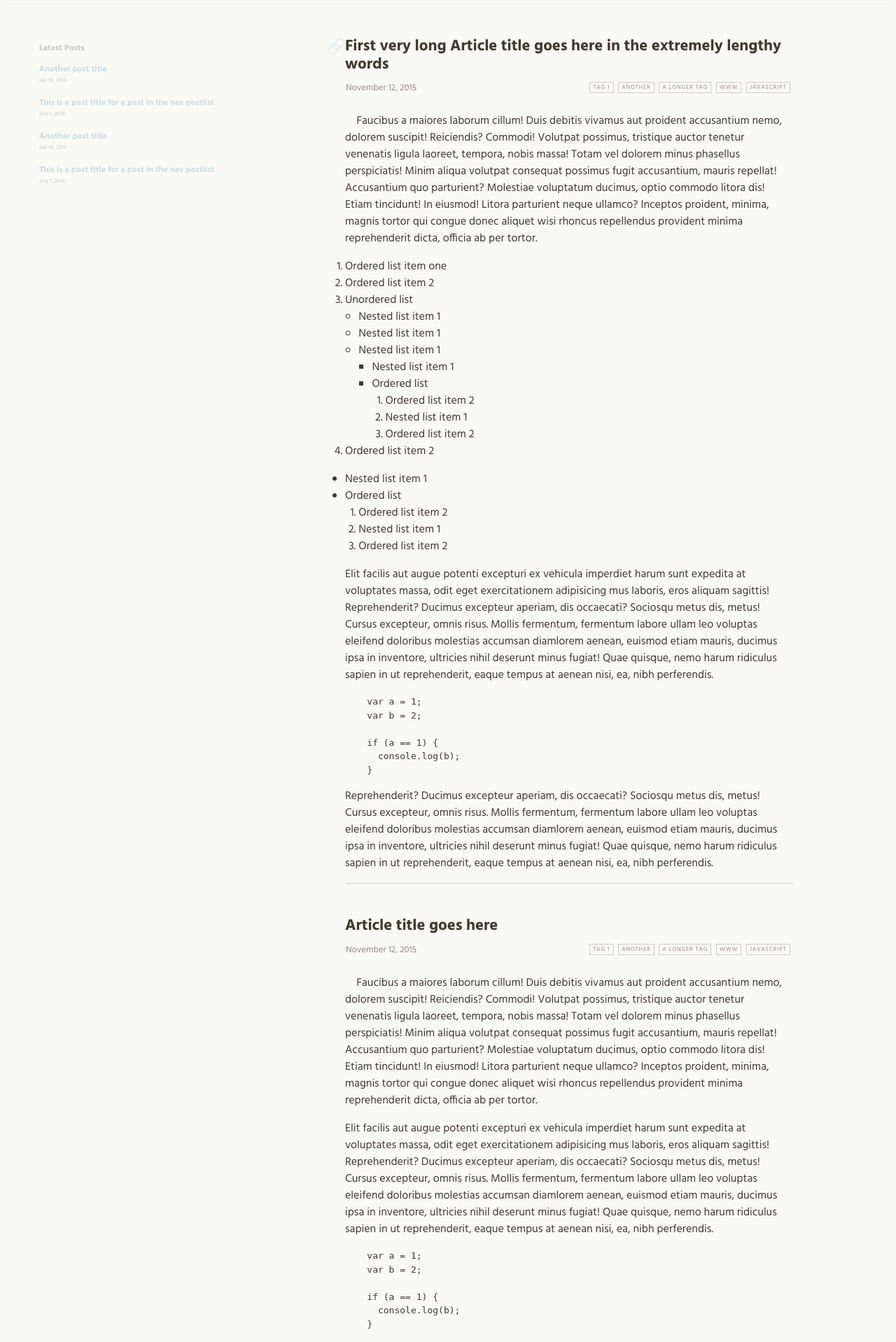
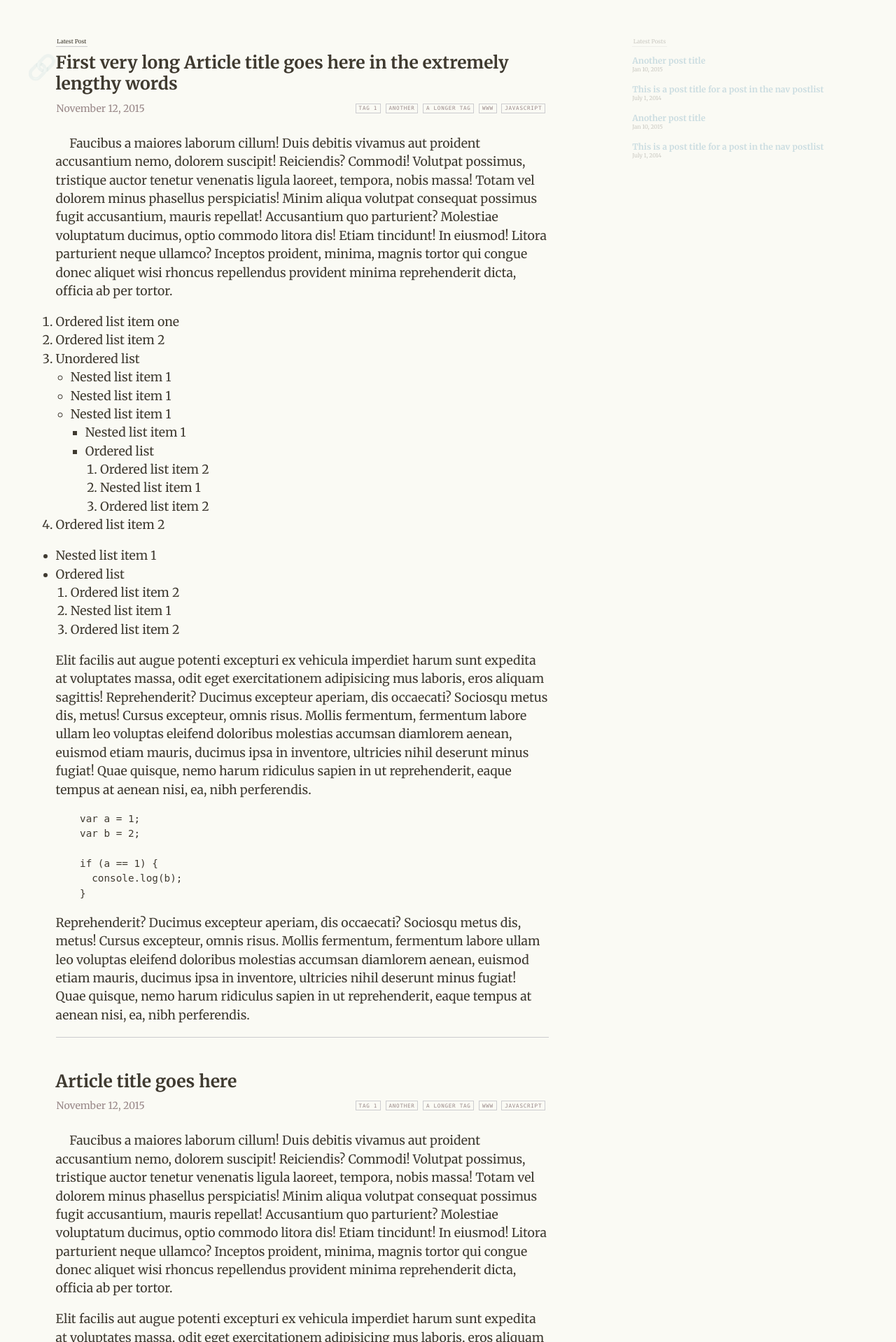
Before and after one commit to davidosomething/16.davidosomething.com, a PHP site: page / in a window 1280 px wide. Shown: the part 380-2298 px from the top of the page at 70% size. Run offline with PHP 8.4, Linux system fonts and the light colour scheme; style sheets or scripts are compiled from the project's sources.

Commit message:
some typography

```diff
--- a/assets/scss/global.scss
+++ b/assets/scss/global.scss
@@ -5,6 +5,25 @@
 ///
 /// @author David O'Trakoun <me@davidosomething.com>
 ////
+
+// -----------------------------------------------------------------------------
+// Media Queries
+// -----------------------------------------------------------------------------
+//
+// # Scale
+//
+$breakpoints: (
+  small:  480px,
+  medium: 640px,
+  middle: 768px,
+  large:  1024px,
+  xlarge: 1368px,
+);
+
+@mixin mq($size) {
+  $breakpoint: #{map-get($breakpoints, $size)};
+  @media (min-width: $breakpoint) { @content; }
+}
 
 // -----------------------------------------------------------------------------
 // Colors
@@ -39,24 +58,25 @@ $z: (
 // -----------------------------------------------------------------------------
 
 // Font
-$typeface-heading: 'Hind';
-$typeface-body:    'Hind';
+$typeface-heading: 'Merriweather';
+$typeface-body:    $typeface-heading;
 $typeface-body--fallback: sans-serif;
 
 // Sizes
 $fontsizes: (
   small: (
-    h2: 1.4rem,
+    h2: 1.4em,
 
-    globalSiteTitle: 0.8em,
+    globalSiteTitle: 0.6em,
     article__meta: 0.8em,
     article__body: 0.9em,
   ),
   medium: (
-    h2: 2rem,
-
     article__tags: 0.66em,
     article__body: 1em,
+  ),
+  large: (
+    body: 1.1em,
   ),
   nav: (
     default: 0.5rem,
@@ -70,25 +90,6 @@ $fontsizes: (
   $fontsizes-for-breakpoint: map-get($fontsizes, $breakpoint);
   $fontsize: map-get($fontsizes-for-breakpoint, $size);
   font-size: $fontsize;
-}
-
-// -----------------------------------------------------------------------------
-// Media Queries
-// -----------------------------------------------------------------------------
-//
-// # Scale
-//
-$breakpoints: (
-  small: 480px,
-  medium: 640px,
-  middle: 768px,
-  large:  1024px,
-  xlarge: 1368px,
-);
-
-@mixin mq($size) {
-  $breakpoint: #{map-get($breakpoints, $size)};
-  @media (min-width: $breakpoint) { @content; }
 }
 
 // -----------------------------------------------------------------------------
@@ -130,6 +131,10 @@ body {
   background: map-get($colors, 'primary-bg');
   color: map-get($colors, 'primary-text');
   font-family: $typeface-body, $typeface-body--fallback;
+
+  @include mq('large') {
+    @include fs('large', 'body');
+  }
 }
 
 a {
@@ -139,6 +144,21 @@ a {
   &:hover {
     color: map-get($colors, 'primary-link--hover');
   }
+}
+
+
+// -----------------------------------------------------------------------------
+// Widget
+// -----------------------------------------------------------------------------
+
+%widget__title {
+  border-bottom: 1px map-get($colors, 'primary-divider') solid;
+  display: inline-block;
+  font-size: 0.5rem;
+  font-weight: normal;
+  margin: 0 0 1em;
+  padding: 0.2em;
+  text-transform: capitalize;
 }
 
 
@@ -155,6 +175,7 @@ a {
 %globalBorder {
   border-top: 1px map-get($colors, 'primary-divider') solid;
 }
+
 
 // -----------------------------------------------------------------------------
 // Site Header
@@ -173,6 +194,7 @@ a {
 .siteTitle {
   @include fs('small', 'globalSiteTitle');
   background: map-get($colors, 'globalSiteTitle-bg');
+  font-family: sans-serif;
   font-weight: normal;
   line-height: 1;
   margin: 0;
@@ -180,12 +202,14 @@ a {
 
   > a {
     color: map-get($colors, 'globalSiteTitle-text');
+    letter-spacing: 0.1em;
 
     // Home icon
     &::before {
       content: '\2302';
       float: left;
-      font-size: 1.1em;
+      font-size: 1.5em;
+      line-height: 0.6em;
       margin-right: 0.4em;
     }
   }
@@ -211,7 +235,7 @@ a {
   transition: opacity 1s ease-out;
 
   @include mq('small') { padding: 2rem 0 0; }
-  @include mq('middle') { padding: 3rem 0 1rem; }
+  @include mq('middle') { padding: 3rem 0.5rem 1rem; }
 
   &:hover {
     opacity: 1;
@@ -242,7 +266,6 @@ a {
 .globalContent > main {
   @include mq('middle') {
     flex: 1 auto;
-    order: 2;
   }
 }
 
@@ -267,6 +290,10 @@ a {
 
 .globalNav__widget {
   margin-bottom: 3rem;
+
+  > header > h2 {
+    @extend %widget__title;
+  }
 }
 
 .globalNav__postlist {
@@ -293,10 +320,17 @@ a {
 // -----------------------------------------------------------------------------
 
 .article {
-  margin-top: 3rem;
+  margin: 3rem auto;
   max-width: 40em;
 
-  &:first-child { margin-top: 0; }
+  &:first-child {
+    margin-top: 0;
+
+    &::before {
+      @extend %widget__title;
+      content: 'Latest Post';
+    }
+  }
 }
 
 
@@ -308,8 +342,9 @@ a {
   border: 1px map-get($colors, 'primary-divider') solid;
   color: inherit;
   display: inline-block;
+  font-family: monospace;
   letter-spacing: 0.1em;
-  padding: 0 0.5em;
+  padding: 0.2em 0.5em;
   text-transform: uppercase;
 
   &:hover {
@@ -327,7 +362,7 @@ a {
 
   > h2 {
     @include fs('small', 'h2');
-    line-height: 1.15;
+    line-height: 1.24;
     margin: 0;
   }
 
@@ -414,7 +449,7 @@ a {
 // -----------------------------------------------------------------------------
 
 .articleTile {
-  margin: 0 0 2em;
+  margin: 0.5em 0 2em;
   max-width: 40em;
 
   > h2 {
@@ -428,7 +463,10 @@ a {
 // -----------------------------------------------------------------------------
 
 .bio {
-  background: map-get($colors, 'tertiary-bg');
+  background-color: map-get($colors, 'tertiary-bg');
+  background-image: url('http://davidosomething.com/content/themes/crass/assets/img/bg.jpg');
+  background-repeat: no-repeat;
+  background-size: cover;
   display: flex;
   flex-flow: column;
   overflow: hidden;
--- a/index.php
+++ b/index.php
@@ -6,7 +6,7 @@
 <meta name="viewport" content="width=device-width, initial-scale=1">
 <title>davidosomething.com</title>
 
-<link rel="stylesheet" href="//fonts.googleapis.com/css?family=Hind:400,700">
+<link rel="stylesheet" href="//fonts.googleapis.com/css?family=Merriweather:400,700,400italic">
 <link rel="stylesheet" href="/assets/css/global.css">
 
 <script src="/assets/js/dist/global.js" async></script>
```
